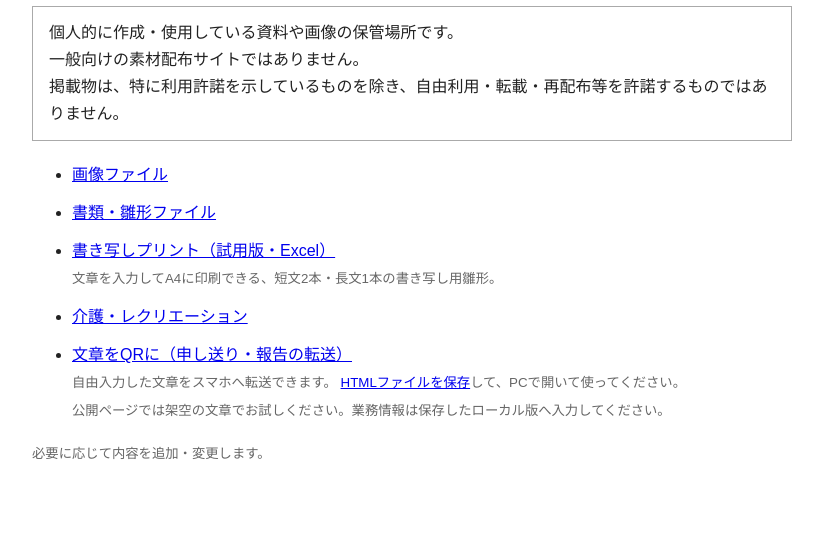
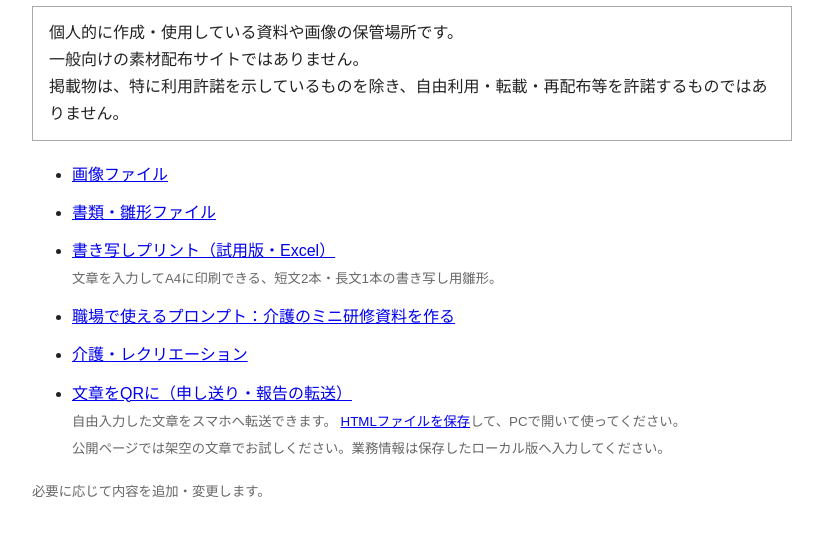
Before and after one commit to toolbox874/work-assets, a plain HTML site: page index.html in a window 1280 px wide. Shown: the part 95-630 px from the top of the page, without its empty margins (228-1051 px from the left). Drawn offline with Linux system fonts and the light colour scheme.

Commit message:
公開トップページにミニ研修プロンプトへのリンクを追加

```diff
--- a/index.html
+++ b/index.html
@@ -43,6 +43,7 @@ small { color: #666; }
     <a href="writing-practice-trial.html">書き写しプリント（試用版・Excel）</a><br>
     <small>文章を入力してA4に印刷できる、短文2本・長文1本の書き写し用雛形。</small>
   </li>
+  <li><a href="https://github.com/toolbox874/work-assets/blob/main/prompts/care-training.md">職場で使えるプロンプト：介護のミニ研修資料を作る</a></li>
   <li><a href="recreation.html">介護・レクリエーション</a></li>
   <li>
     <a href="text-to-qr.html">文章をQRに（申し送り・報告の転送）</a><br>
```
